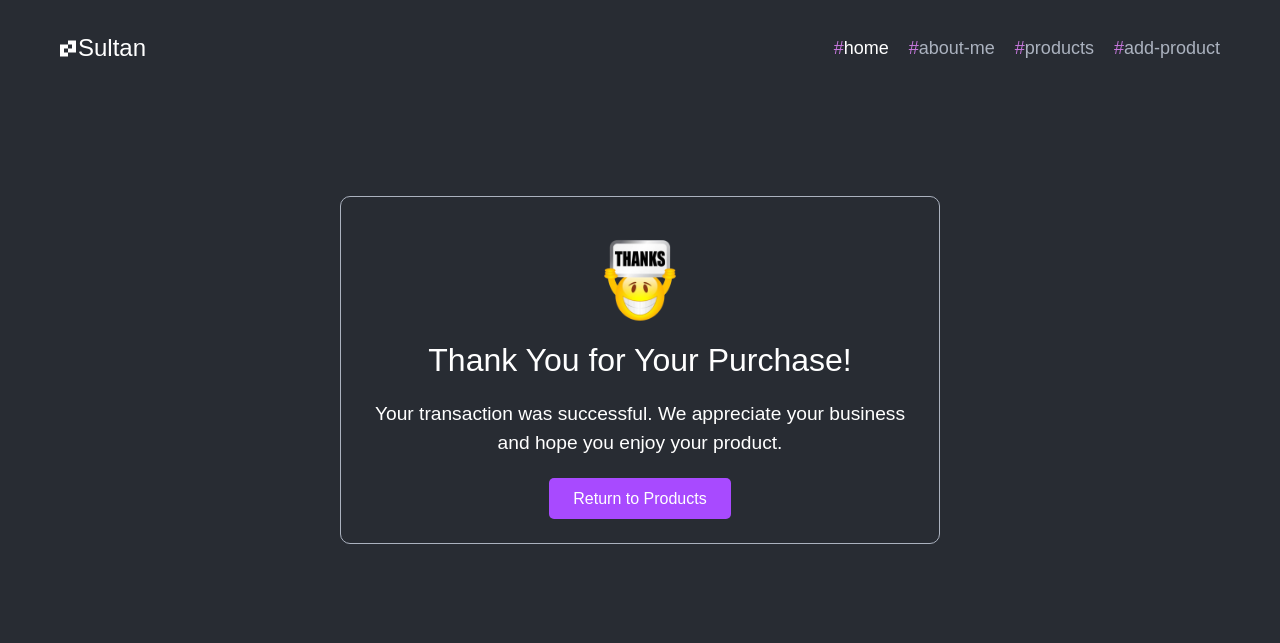
After one commit to devsultan06/MyWebsite, a Laravel app: page /thank-you in a window 1280 px wide. The commit adds this page. Shown: the top 643 px of the page. Run offline with Laravel 12, Linux system fonts and the light colour scheme; style sheets or scripts are compiled from the project's sources; parts of the project's set-up code (start-up, migrations or seed data) failed here and were passed over; some libraries are stand-ins or nearby versions.

Commit message:
Add thank you page and update payment form submission logic

```diff
--- a/app/Http/Controllers/ProductController.php
+++ b/app/Http/Controllers/ProductController.php
@@ -7,6 +7,10 @@ use Illuminate\Http\Request;
 
 class ProductController extends Controller
 {
+    public function thankyou()
+    {
+        return view('thank-you');
+    }
     public function store(Request $request)
     {
         $request->validate([
--- a/resources/css/app.css
+++ b/resources/css/app.css
@@ -434,7 +434,7 @@ p {
     width: 100%;
     padding: 0.5rem;
     border: 1px solid #abb2bf;
-    color: #abb2bf;
+    color: white;
     border-radius: 5px;
     background: transparent;
 }
@@ -450,6 +450,45 @@ button.pay {
 
 button.pay:hover {
     background-color: #c678ff;
+}
+
+.thank-you-page {
+    color: white;
+    border: 1px solid #abb2bf;
+    padding: 2rem;
+    border-radius: 10px;
+    max-width: 600px;
+    margin: 100px auto;
+    text-align: center;
+}
+
+.thank-you-page h1 {
+    font-size: 2rem;
+}
+
+.thank-you-page p {
+    font-size: 1.2rem;
+    margin-bottom: 30px;
+}
+
+.thank-you-page .btn {
+    background-color: #a84aff;
+    color: white;
+    padding: 0.75rem 1.5rem;
+    border: none;
+    border-radius: 5px;
+    cursor: pointer;
+    text-decoration: none;
+}
+
+.thank-you-page .btn:hover {
+    background-color: #c678ff;
+}
+
+.thank-image{
+    width: 20%;
+    height: 20%;
+    margin: 0 auto;
 }
 
 @media screen and (max-width: 900px) {
--- /dev/null
+++ b/resources/views/thank-you.blade.php
@@ -0,0 +1,49 @@
+<!DOCTYPE html>
+<html lang="en">
+
+<head>
+    <meta charset="UTF-8">
+    <meta name="viewport" content="width=device-width, initial-scale=1.0">
+    <title>Thank You</title>
+    @vite('resources/css/app.css')
+</head>
+
+<body>
+
+    <nav class="navbar">
+        <div class="navbar-container">
+            <a href="#" class="logo">
+                <img src="{{ asset('images/Logo.png') }}" alt="Logo">Sultan
+            </a>
+            <button class="menu-toggle" id="menuToggle">
+                <i class="fa-solid fa-bars"></i>
+            </button>
+            <ul class="nav-links" id="navLinks">
+
+                <li><a href="{{ url('/') }}" class="active"><span>#</span>home</a></li>
+                <li><a href="{{ route('about') }}"><span>#</span>about-me</a></li>
+                <li><a href="{{ route('products') }}"><span>#</span>products</a></li>
+                <li><a href="{{ route('addproduct') }}"><span>#</span>add-product</a></li>
+            </ul>
+            <!-- <button class="close-menu" id="closeMenu">
+                <i class="fa-solid fa-times"></i>
+            </button> -->
+        </div>
+    </nav>
+    <div class="thank-you-page">
+        <img src="{{ asset('images/thank.png') }}" alt="Thanks Image" class="thank-image">
+
+        <h1>Thank You for Your Purchase!</h1>
+        <p>Your transaction was successful. We appreciate your business and hope you enjoy your product.</p>
+        <a href="{{ route('products') }}" class="btn">Return to Products</a>
+    </div>
+
+
+    <script
+        src="https://kit.fontawesome.com/b13eb6739b.js"
+        crossorigin="anonymous">
+    </script>
+    @vite('resources/js/app.js')
+</body>
+
+</html>
--- a/routes/web.php
+++ b/routes/web.php
@@ -13,3 +13,4 @@ Route::get('/products', [ProductController::class, 'index'])->name('products');
 Route::get('/addproduct', [PageController::class, 'addproduct'])->name('addproduct');
 Route::post('/products', [ProductController::class, 'store'])->name('storeProduct');
 Route::get('/product/{id}', [ProductController::class, 'show'])->name('productDetails');
+Route::get('/thank-you', [ProductController::class, 'thankyou'])->name('thankyou');
```
Also changed, not shown: resources/views/productDetails.blade.php (+26 -1 lines), public/images/thank.png (added).
